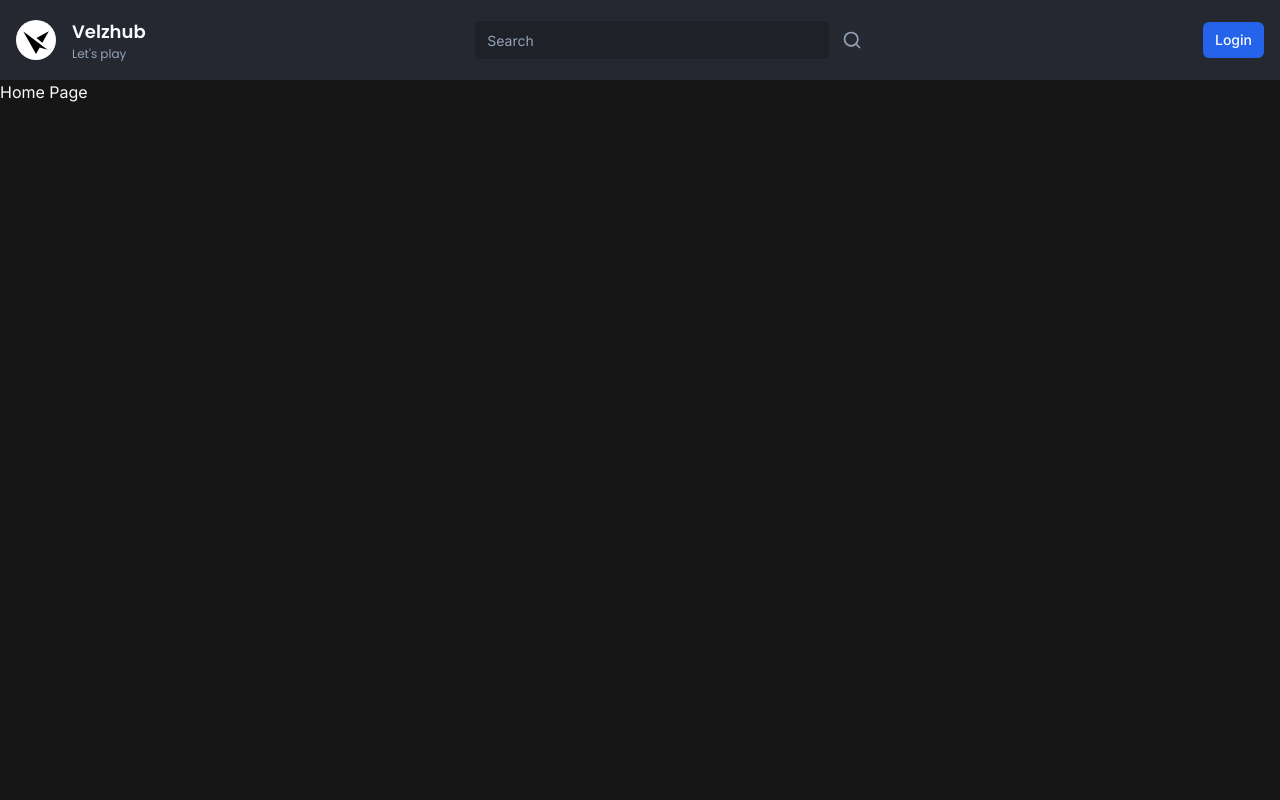
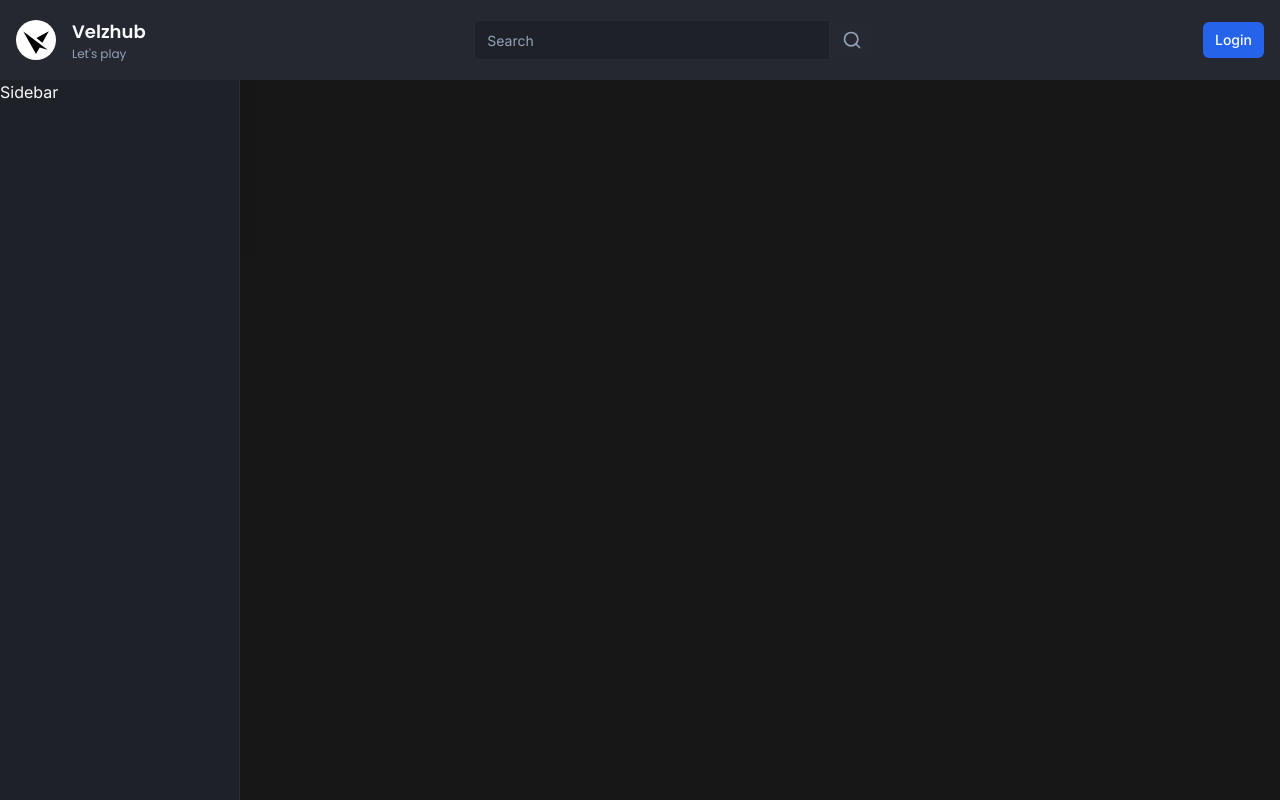
Before and after one commit to krtvelaz/velhub-twitch-clone, a Next.js app: page / in a window 1280 px wide. Built offline with nearby package versions, Linux system fonts and the light colour scheme; no server answers.

Commit message:
Add Sidebar component and update dependencies

```diff
--- /dev/null
+++ b/app/(browse)/_components/sidebar/index.tsx
@@ -0,0 +1,10 @@
+import { Wrapper } from "./wrapper"
+
+export const Sidebar = () => {
+
+    return (
+        <Wrapper>
+            <p>Sidebar</p>
+        </Wrapper>
+    )
+}
--- /dev/null
+++ b/app/(browse)/_components/sidebar/wrapper.tsx
@@ -0,0 +1,21 @@
+"use client";
+import { useSidebar } from "@/store/use-sidebar";
+import { cn } from "@/lib/utils";
+interface WrapperProps {
+    children: React.ReactNode
+
+}
+export const Wrapper = ({ children }: WrapperProps) => {
+    const { collapsed } = useSidebar((state)=>state);
+    return (
+        <aside
+            className={
+                cn(
+                    "fixed left-0 flex flex-col w-60 h-full bg-background border-r border-[#2D2E35] z-50",
+                collapsed && "w-[70px]"
+                )
+                }>
+            {children}
+        </aside>
+    )
+}
--- a/app/(browse)/layout.tsx
+++ b/app/(browse)/layout.tsx
@@ -1,12 +1,14 @@
 import { Navbar } from "./_components/navbar";
+import { Sidebar } from "./_components/sidebar";
 
-const BrowseLayout = ({ children }:{ children: React.ReactNode}) => {
+const BrowseLayout = ({ children }: { children: React.ReactNode }) => {
     return (
         <>
-        <Navbar/>
-        <div className="flex h-full pt-20">
-        {children}
-        </div>
+            <Navbar />
+            <div className="flex h-full pt-20">
+                <Sidebar />
+                {children}
+            </div>
         </>
     )
 }
--- a/package.json
+++ b/package.json
@@ -23,7 +23,8 @@
     "react-dom": "^18",
     "svix": "^1.16.0",
     "tailwind-merge": "^2.2.1",
-    "tailwindcss-animate": "^1.0.7"
+    "tailwindcss-animate": "^1.0.7",
+    "zustand": "^4.5.0"
   },
   "devDependencies": {
     "@types/node": "^20",
--- /dev/null
+++ b/store/use-sidebar.ts
@@ -0,0 +1,13 @@
+import { create } from "zustand";
+
+interface SidebarStore {
+    collapsed: boolean;
+    onExpand: () => void;
+    onCollapse: () => void;
+}
+
+export const useSidebar = create<SidebarStore>((set) => ({
+    collapsed: false,
+    onExpand: () => set(() => ({ collapsed: false })),
+    onCollapse: () => set(() => ({ collapsed: true })),
+}));
```
Also changed, not shown: 1 other file (tests, documents, lock files or other folders).
